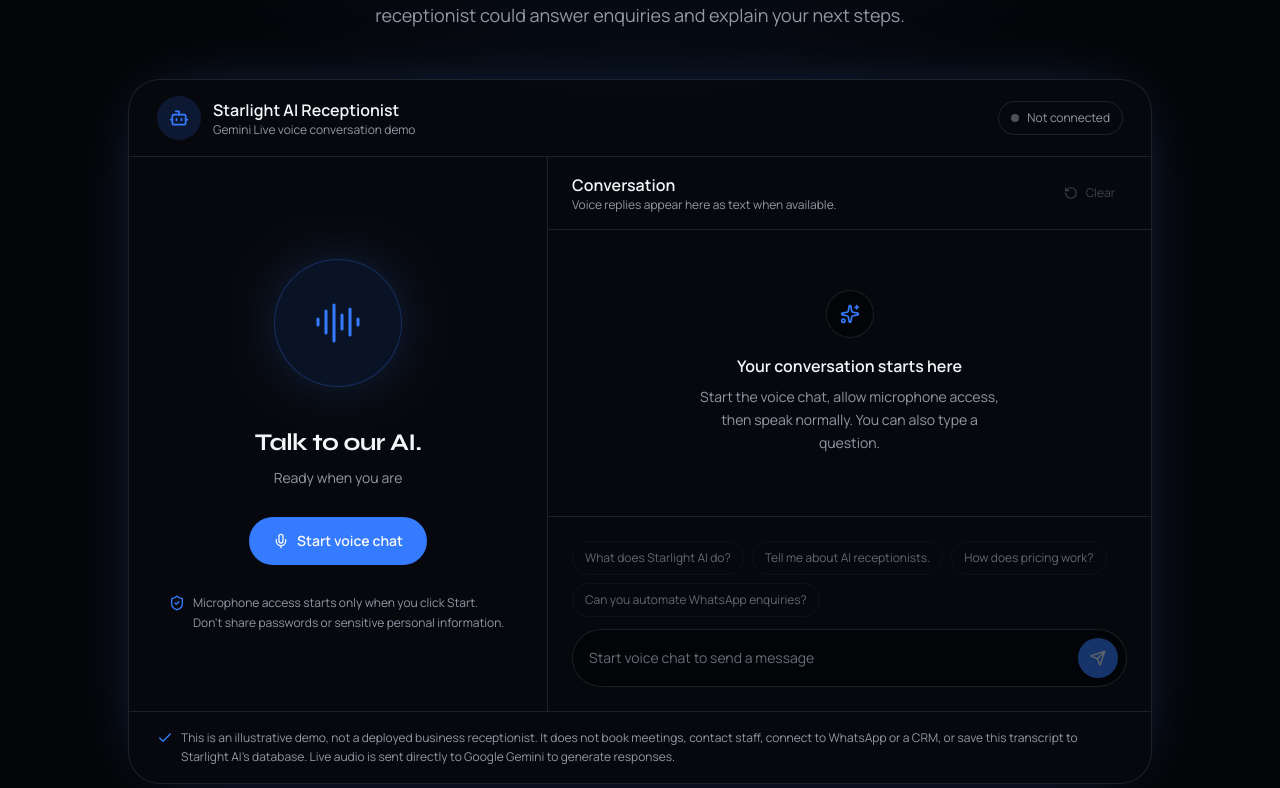
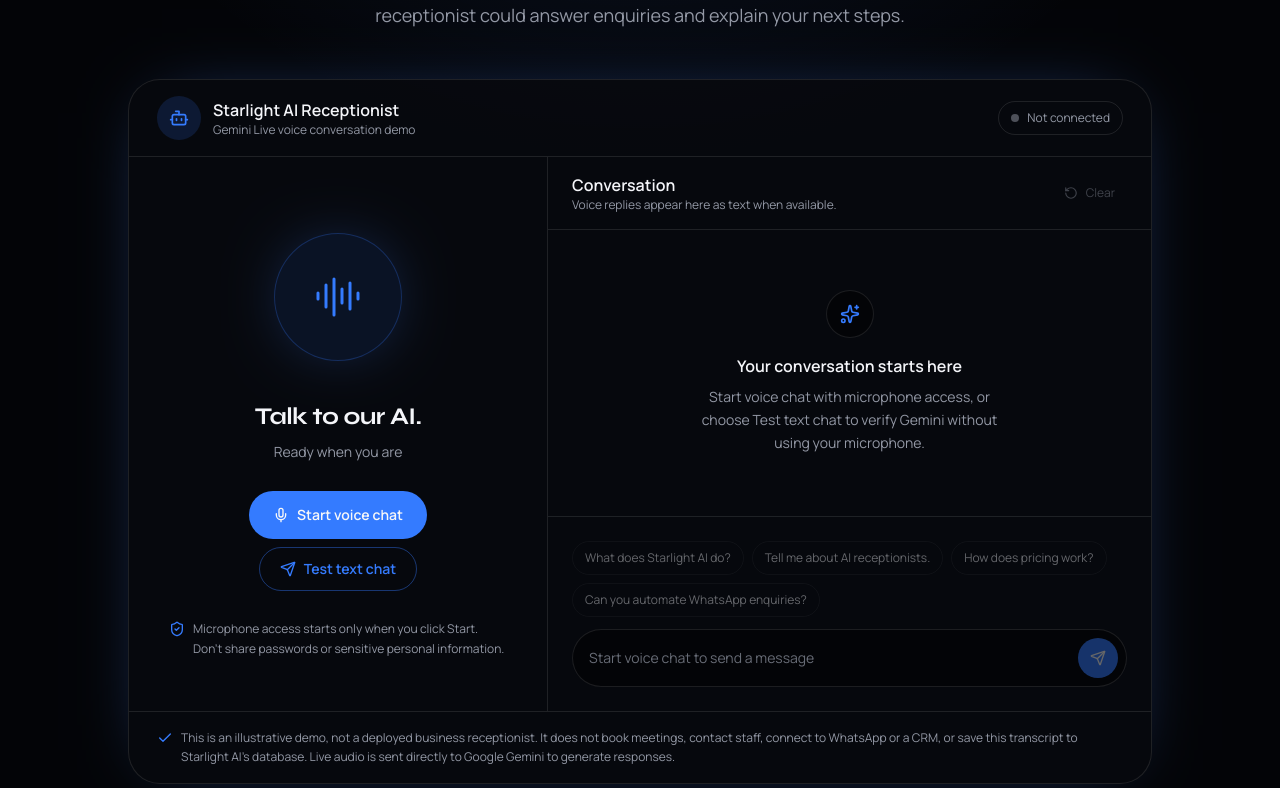
Before and after one commit to abbasimohsin392-prog/Starlight, a Next.js app: page /demo/ai-receptionist in a window 1280 px wide. Shown: the part 392-1180 px from the top of the page. Built offline with nearby package versions, Linux system fonts and the light colour scheme.

Commit message:
Add independent text-only Gemini session without audio devices

```diff
--- a/components/site/voice-receptionist.tsx
+++ b/components/site/voice-receptionist.tsx
@@ -69,7 +69,6 @@
   const [status, setStatus] = useState<ConnectionStatus>('idle')
   const [statusMessage, setStatusMessage] = useState('Ready when you are')
   const [errorMessage, setErrorMessage] = useState('')
-  const [canUseTextOnly, setCanUseTextOnly] = useState(false)
   const [textOnlyMode, setTextOnlyMode] = useState(false)
   const [muted, setMuted] = useState(false)
   const [draft, setDraft] = useState('')
@@ -185,20 +184,24 @@
     playbackSourcesRef.current.add(source)
   }, [])
 
-  const startSession = useCallback(async (withMicrophone = true) => {
+  const startSession = useCallback(async (mode: 'voice' | 'text' = 'voice') => {
+    const withMicrophone = mode === 'voice'
+    const textOnly = mode === 'text'
     cleanupSession()
     endingRef.current = false
     setStatus('connecting')
-    setStatusMessage(withMicrophone ? 'Allow microphone access to connect' : 'Starting text-only connection')
+    setStatusMessage(withMicrophone ? 'Requesting microphone and starting Gemini…' : 'Starting a text-only Gemini session…')
     setErrorMessage('')
-    setCanUseTextOnly(false)
-    setTextOnlyMode(!withMicrophone)
+    setTextOnlyMode(textOnly)
     setMuted(false)
     let microphoneAccessFailed = false
 
     try {
-      if (!window.WebSocket || !window.AudioContext) {
-        throw new Error('Live chat is not supported in this browser. Try the latest Chrome or Edge.')
+      if (!window.WebSocket) {
+        throw new Error('WebSocket is not supported in this browser. Try the latest Chrome or Edge.')
+      }
+      if (withMicrophone && !window.AudioContext) {
+        throw new Error('Audio is not supported in this browser. Try the latest Chrome or Edge.')
       }
 
       if (withMicrophone) {
@@ -242,15 +245,17 @@
         silentGain.connect(captureContext.destination)
       }
 
+      if (withMicrophone) {
         const playbackContext = new AudioContext({ sampleRate: 24000 })
         playbackContextRef.current = playbackContext
         await playbackContext.resume()
         playbackQueueTimeRef.current = playbackContext.currentTime
+      }
 
       const tokenResponse = await fetch('/api/session', {
         method: 'POST',
         headers: { 'Content-Type': 'application/json' },
-        body: JSON.stringify({}),
+        body: JSON.stringify({ mode }),
         cache: 'no-store',
       })
       if (!tokenResponse.ok) {
@@ -269,17 +274,21 @@
         socket.send(JSON.stringify({
           setup: {
             model: GEMINI_LIVE_MODEL,
-            generationConfig: {
+            generationConfig: withMicrophone ? {
               responseModalities: ['AUDIO'],
               speechConfig: {
                 voiceConfig: {
                   prebuiltVoiceConfig: { voiceName: GEMINI_LIVE_VOICE },
                 },
               },
+            } : {
+              responseModalities: ['TEXT'],
             },
             systemInstruction: { parts: [{ text: STARLIGHT_RECEPTIONIST_INSTRUCTIONS }] },
+            ...(withMicrophone ? {
               inputAudioTranscription: {},
               outputAudioTranscription: {},
+            } : {}),
           },
         }))
       }
@@ -306,12 +315,12 @@
             if (payload.setupComplete) {
               readyRef.current = true
               setStatus('connected')
-              setStatusMessage(withMicrophone ? 'Connected — speak naturally or type below' : 'Text-only connected — type a message below')
+              setStatusMessage(withMicrophone ? 'Connected — speak naturally or type below' : 'Text test connected — type a message below')
               socket.send(JSON.stringify({
                 clientContent: {
                   turns: [{
                     role: 'user',
-                    parts: [{ text: 'Greet the visitor warmly in one or two short spoken sentences as Starlight AI’s demo receptionist. Invite them to ask about the agency’s AI services.' }],
+                    parts: [{ text: 'Welcome the visitor warmly and concisely as Starlight AI’s demo receptionist. Invite them to ask about the agency’s AI services.' }],
                   }],
                   turnComplete: true,
                 },
@@ -330,7 +339,7 @@
               setLiveTranscript({ role: 'assistant', text: outputDraftRef.current })
             }
             for (const part of content.modelTurn?.parts || []) {
-              if (part.inlineData?.data) playPcmChunk(part.inlineData.data)
+              if (!textOnly && part.inlineData?.data) playPcmChunk(part.inlineData.data)
               if (part.text && !content.outputTranscription?.text) {
                 outputDraftRef.current += part.text
                 setLiveTranscript({ role: 'assistant', text: outputDraftRef.current })
@@ -351,7 +360,7 @@
               inputDraftRef.current = ''
               outputDraftRef.current = ''
               setLiveTranscript(null)
-              setStatusMessage('Connected — speak naturally or type below')
+              setStatusMessage(withMicrophone ? 'Connected — speak naturally or type below' : 'Text test connected — type a message below')
             }
           } catch {
             setErrorMessage('A voice response could not be processed. Please end the chat and reconnect.')
@@ -362,25 +371,24 @@
       socket.onerror = () => {
         setStatus('error')
         setStatusMessage('Voice connection error')
-        setErrorMessage('Could not connect to Gemini Live. Check your API key, model access, and network, then try again.')
+        setErrorMessage(textOnly ? 'Could not connect to Gemini text mode. The server may be rejecting the API key, model, or session configuration.' : 'Could not connect to Gemini Live. Check the server API key, model access, and network, then try again.')
       }
       socket.onclose = () => {
         if (endingRef.current) return
         readyRef.current = false
         setStatus('error')
         setStatusMessage('Voice session ended')
-        setErrorMessage('The Gemini Live session closed. Start a new chat to continue.')
+        setErrorMessage(textOnly ? 'The Gemini text session closed before it was ready. Try again or inspect the server/API error.' : 'The Gemini Live session closed. Start a new chat to continue.')
       }
     } catch (error) {
       cleanupSession()
       setStatus('error')
       setStatusMessage('Voice session unavailable')
       if (microphoneAccessFailed) {
-        setCanUseTextOnly(true)
         const errorName = error instanceof DOMException ? error.name : ''
         setErrorMessage(
           errorName === 'NotAllowedError' || errorName === 'PermissionDeniedError'
-            ? 'Microphone access was denied by your browser or operating system. Allow it in site settings, or continue with text only to test Gemini.'
+            ? 'Microphone access was denied by your browser or operating system. Allow it in site settings, or choose the text-only test below to test Gemini independently.'
             : (error instanceof Error ? error.message : 'Microphone unavailable.') + ' You can continue with text only to test Gemini.',
         )
       } else {
@@ -450,7 +458,7 @@
 
           <div className="mt-7 flex flex-wrap justify-center gap-2">
             {!connected ? (
-              <button type="button" onClick={() => startSession(true)} disabled={connecting} className="inline-flex h-12 items-center justify-center gap-2 rounded-full bg-primary px-6 text-sm font-semibold text-primary-foreground transition-transform hover:scale-[1.02] disabled:cursor-wait disabled:opacity-60">
+              <button type="button" onClick={() => startSession('voice')} disabled={connecting} className="inline-flex h-12 items-center justify-center gap-2 rounded-full bg-primary px-6 text-sm font-semibold text-primary-foreground transition-transform hover:scale-[1.02] disabled:cursor-wait disabled:opacity-60">
                 {connecting ? <LoaderCircle className="size-4 animate-spin" /> : <Mic className="size-4" />}
                 {connecting ? 'Connecting' : status === 'error' ? 'Try again' : 'Start voice chat'}
               </button>
@@ -464,9 +472,9 @@
                 <button type="button" onClick={endSession} className="inline-flex h-11 items-center justify-center gap-2 rounded-full border border-border px-4 py-2 text-sm font-semibold text-muted-foreground transition-colors hover:border-red-500/40 hover:text-red-500"><X className="size-4" /> End chat</button>
               </>
             )}
-            {!connected && canUseTextOnly && (
-              <button type="button" onClick={() => startSession(false)} disabled={connecting} className="inline-flex h-11 items-center justify-center gap-2 rounded-full border border-primary/40 px-5 text-sm font-semibold text-primary transition-colors hover:bg-primary/10 disabled:cursor-wait disabled:opacity-60">
-                <Send className="size-4" /> Continue with text only
+            {!connected && (
+              <button type="button" onClick={() => startSession('text')} disabled={connecting} className="inline-flex h-11 items-center justify-center gap-2 rounded-full border border-primary/40 px-5 text-sm font-semibold text-primary transition-colors hover:bg-primary/10 disabled:cursor-wait disabled:opacity-60">
+                <Send className="size-4" /> Test text chat
               </button>
             )}
           </div>
@@ -489,7 +497,7 @@
               <div className="flex h-full min-h-[230px] flex-col items-center justify-center text-center">
                 <span className="flex size-12 items-center justify-center rounded-2xl border border-border bg-background text-primary"><Sparkles className="size-5" /></span>
                 <p className="mt-4 font-semibold">Your conversation starts here</p>
-                <p className="mt-2 max-w-xs text-sm leading-relaxed text-muted-foreground">Start the voice chat, allow microphone access, then speak normally. You can also type a question.</p>
+                <p className="mt-2 max-w-xs text-sm leading-relaxed text-muted-foreground">Start voice chat with microphone access, or choose Test text chat to verify Gemini without using your microphone.</p>
               </div>
             )}
             {messages.map((message) => (
```
Lines whose indentation alone changed are shown as unchanged.
